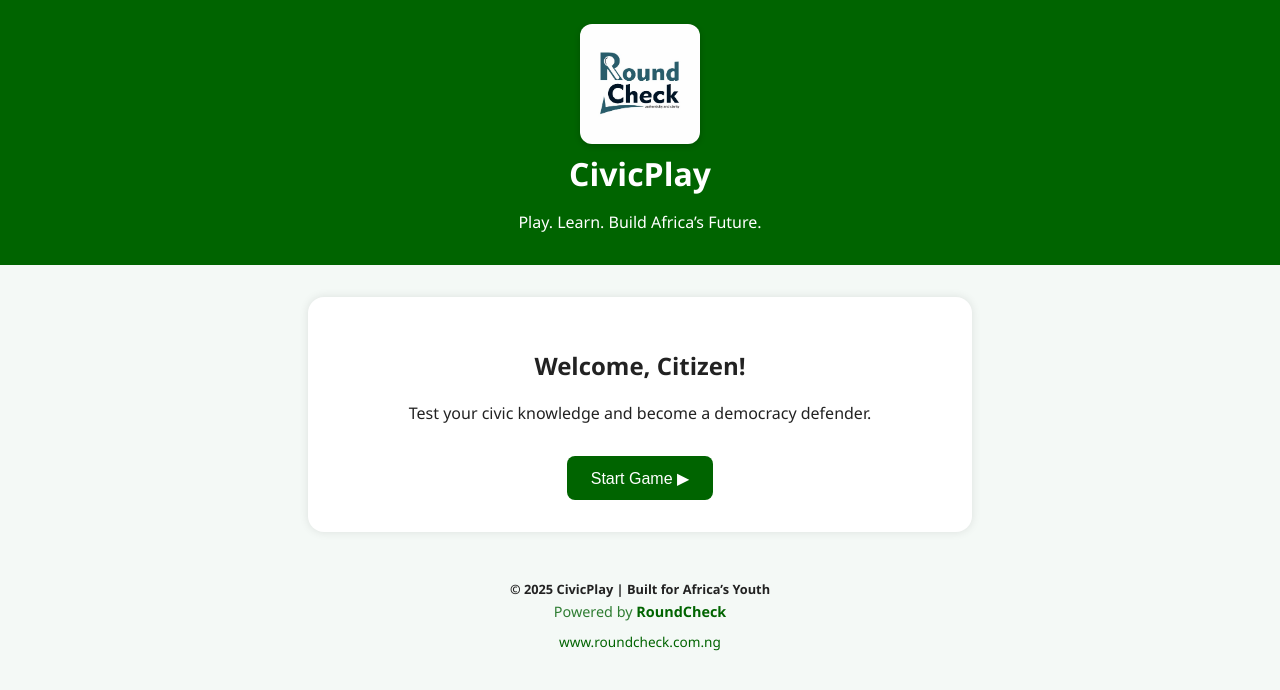
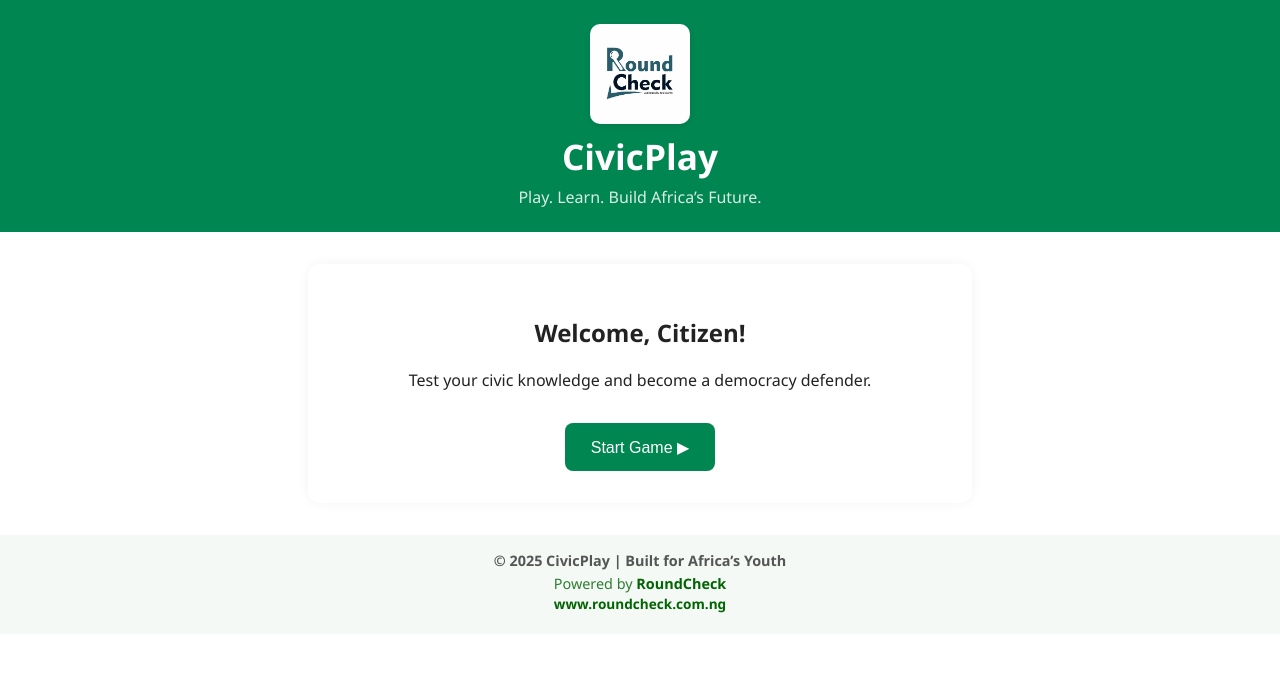
Before and after one commit to rooniecd/civicplay, a plain HTML site: page index.html in a window 1280 px wide. Drawn offline with Linux system fonts and the light colour scheme.

Commit message:
Update CivicPlay theme with RoundCheck colors and styling

```diff
--- a/css/styles.css
+++ b/css/styles.css
@@ -1,37 +1,52 @@
 body {
   font-family: 'Segoe UI', Tahoma, Geneva, Verdana, sans-serif;
-    background: #f4f9f6;
-    color: #222;
+  background: #FFFFFF;
+  color: #222222;
   text-align: center;
   margin: 0;
   padding: 0;
 }
 
 header {
-    background: #006400;
-    color: white;
-    padding: 1rem;
+  background: #008751;
+  color: #FFFFFF;
+  padding: 1.5rem 1rem;
+}
+
+header .logo {
+  width: 100px;
+  height: auto;
+  border-radius: 10px;
+  display: block;
+  margin: 0 auto 0.5rem auto;
+  box-shadow: 0 2px 6px rgba(0,0,0,0.1);
 }
 
 h1 {
+  font-size: 2.2rem;
+  margin: 0.2rem 0 0.4rem 0;
+}
+
+header p {
   margin: 0;
-    font-size: 2rem;
+  font-size: 1rem;
+  opacity: 0.85;
 }
 
 main {
   max-width: 600px;
   margin: 2rem auto;
-    background: white;
+  background: #FFFFFF;
   padding: 2rem;
-    border-radius: 1rem;
-    box-shadow: 0 0 10px rgba(0, 0, 0, 0.1);
+  border-radius: 12px;
+  box-shadow: 0 0 12px rgba(0,0,0,0.05);
 }
 
 button {
-    background-color: #006400;
-    color: white;
+  background-color: #008751;
+  color: #FFFFFF;
   border: none;
-    padding: 0.8rem 1.5rem;
+  padding: 0.9rem 1.6rem;
   border-radius: 0.5rem;
   cursor: pointer;
   font-size: 1rem;
@@ -40,7 +55,7 @@ button {
 }
 
 button:hover {
-    background-color: #008000;
+  background-color: #009f60;
 }
 
 .hidden {
@@ -51,57 +66,56 @@ button:hover {
   display: flex;
   flex-direction: column;
   align-items: center;
-    gap: 0.8rem;
-    margin: 1rem 0;
+  gap: 0.9rem;
+  margin: 1.2rem 0;
 }
 
 .optionBtn {
-    background-color: #e8f5e9;
-    border: 2px solid #006400;
+  background-color: #F0FFF4;
+  border: 2px solid #008751;
   width: 90%;
-    padding: 0.7rem;
+  padding: 0.8rem;
   border-radius: 0.5rem;
   cursor: pointer;
+  font-size: 1rem;
 }
 
 .optionBtn:hover {
-    background-color: #c8e6c9;
+  background-color: #E4F9ED;
 }
 
 #scoreDisplay {
-    background: #eafbea;
+  background: #E8FAEF;
   border-radius: 1rem;
-    padding: 0.5rem 1rem;
+  padding: 0.6rem 1.2rem;
   display: inline-block;
   margin-bottom: 1rem;
+  color: #006444;
+  font-weight: 600;
 }
 
 #leaderboard {
-    background: #f9f9f9;
+  background: #F9F9F9;
   padding: 1rem;
-    border-radius: 0.5rem;
-    margin-top: 1rem;
+  border-radius: 0.6rem;
+  margin-top: 1.6rem;
 }
 
 footer {
+  text-align: center;
+  background: #FFFFFF;
+  padding: 1.4rem 1rem;
   margin-top: 2rem;
-    padding: 1rem;
-    background: #eee;
-    font-size: 0.8rem;
+  color: #555555;
+  font-size: 0.9rem;
 }
 
-/* CivicPlay Logo Styling */
-.logo {
-    width: 120px;
-    /* Set a fixed width for the logo */
-    height: auto;
-    /* Keep proportions automatically */
-    border-radius: 12px;
-    /* Smooth rounded corners */
-    display: block;
-    /* Allows centering with margin auto */
-    margin: 0.5rem auto;
-    /* Centers the logo horizontally */
-    box-shadow: 0 2px 6px rgba(0, 0, 0, 0.2);
-    /* Adds a soft shadow under the logo */
+footer p {
+  margin: 0.3rem 0;
 }
+
+footer a {
+  color: #008751;
+  text-decoration: none;
+  font-weight: 600;
+}
```
Lines whose indentation alone changed are shown as unchanged.
